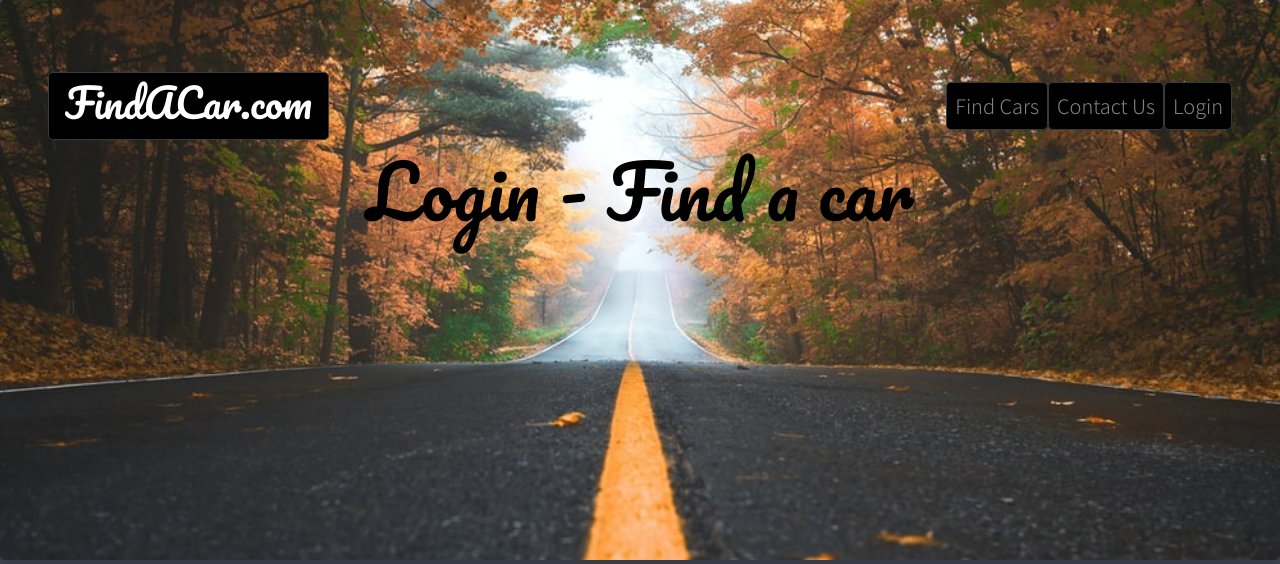
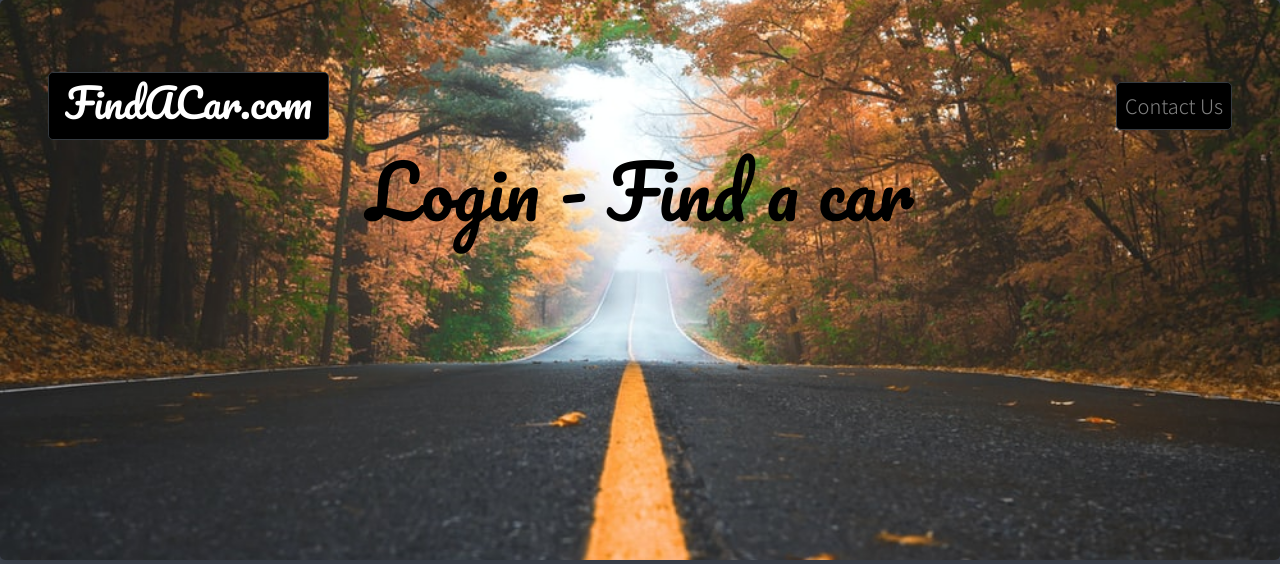
Before and after one commit to preetikrish19/carsrent, a PHP site: page /login.php in a window 1280 px wide. Shown: the top 564 px of the page. Run offline with PHP 8.4, Linux system fonts and the light colour scheme; some libraries are stand-ins or nearby versions.

Commit message:
path changes

```diff
--- a/driverportal.php
+++ b/driverportal.php
@@ -38,9 +38,7 @@ session_start();
                 <li class="nav-item">
                     <a class="nav-link btn btn-dark btn-lg" href="#contact-us">Contact Us</a>
                 </li>
-                <li class="nav-item">
-                <a class="nav-link btn btn-dark btn-lg" href="logout.php">Logout</a>
-                </li>
+
 
 
                 <li class="nav-item">
--- a/login.php
+++ b/login.php
@@ -36,17 +36,10 @@ if(isset($_SESSION['userid'])){
 
             <div class="collapse navbar-collapse" id="collapsibleNavbar">
                 <ul class="navbar-nav ml-auto pd-2">
-                    <li class="nav-item">
-                        <a class="nav-link btn btn-dark btn-lg" href="findcars.php">Find Cars</a>
-                    </li>
-
-                    <li class="nav-item">
+                      <li class="nav-item">
                         <a class="nav-link btn btn-dark btn-lg" href="#contact-us">Contact Us</a>
                     </li>
-                    <li class="nav-item">
-                        <a class="nav-link btn btn-dark btn-lg" href="login.php">Login</a>
-                    </li>
-                </ul>
+                                   </ul>
             </div>
         </nav>
         <h1 class="display-3 text-center" id="hmb" style="color: black;">
```
Also changed, not shown: driverlogin.php (+0 -7 lines), findcars.php (+1 -8 lines), payment.php (+9 -5 lines).
